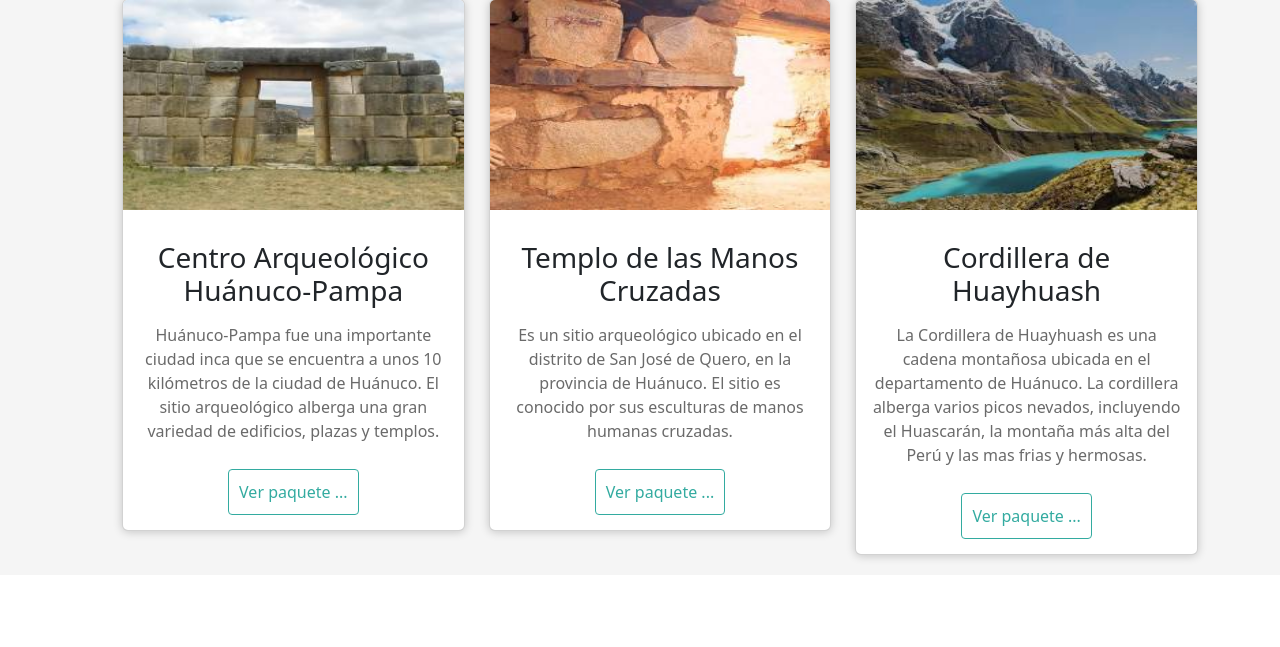
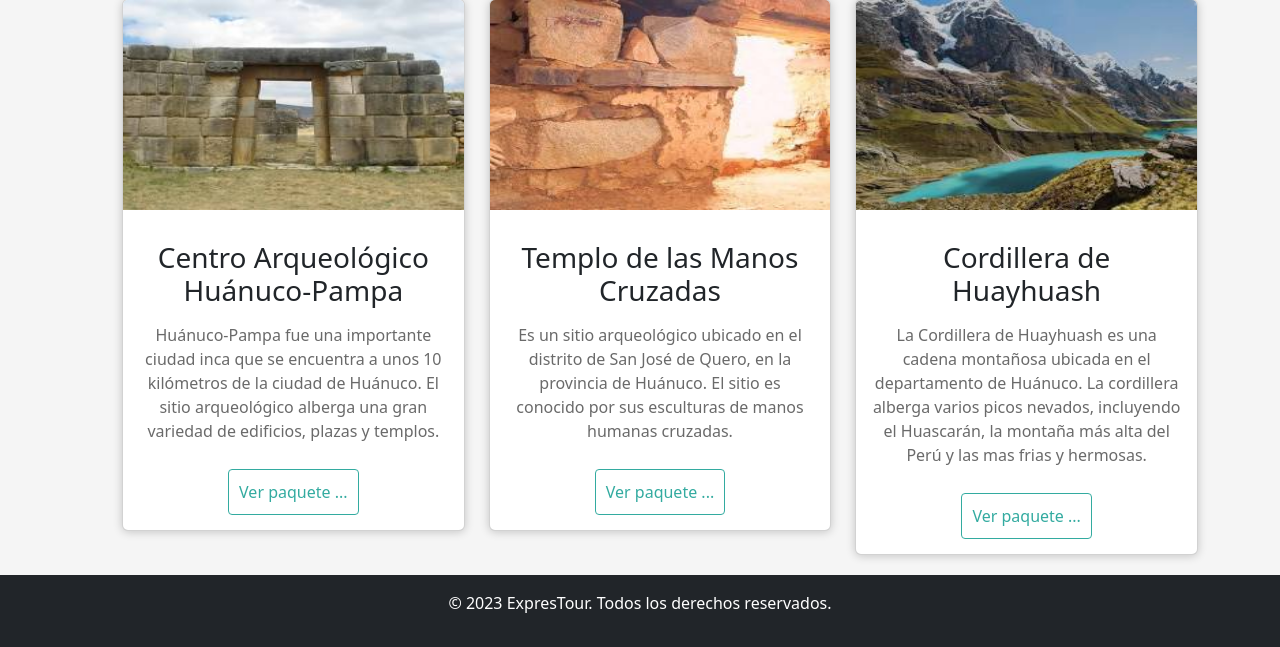
Before and after one commit to JeffBigg/TurismoLaravel, a Laravel app: page /turismo in a window 1280 px wide. Shown: the part 632-1279 px from the top of the page. Before the commit the page ends 1207 px from the top, so only its background shows below. Run offline with Laravel 10, Linux system fonts and the light colour scheme.

Commit message:
modificando el footer

```diff
--- a/resources/views/components/layouts/app.blade.php
+++ b/resources/views/components/layouts/app.blade.php
@@ -19,6 +19,15 @@
     {{ $slot }}
 
 
+
+    <footer class="bg-dark text-white text-center py-3">
+        <div class="container">
+            <p>&copy; 2023 ExpresTour. Todos los derechos reservados.</p>
+        </div>
+    </footer>
+
+
+
     <script src="https://cdn.jsdelivr.net/npm/bootstrap@5.3.2/dist/js/bootstrap.bundle.min.js"
         integrity="sha384-C6RzsynM9kWDrMNeT87bh95OGNyZPhcTNXj1NW7RuBCsyN/o0jlpcV8Qyq46cDfL" crossorigin="anonymous">
     </script>
```
Also changed, not shown: resources/views/welcome.blade.php (+1 -6 lines).
